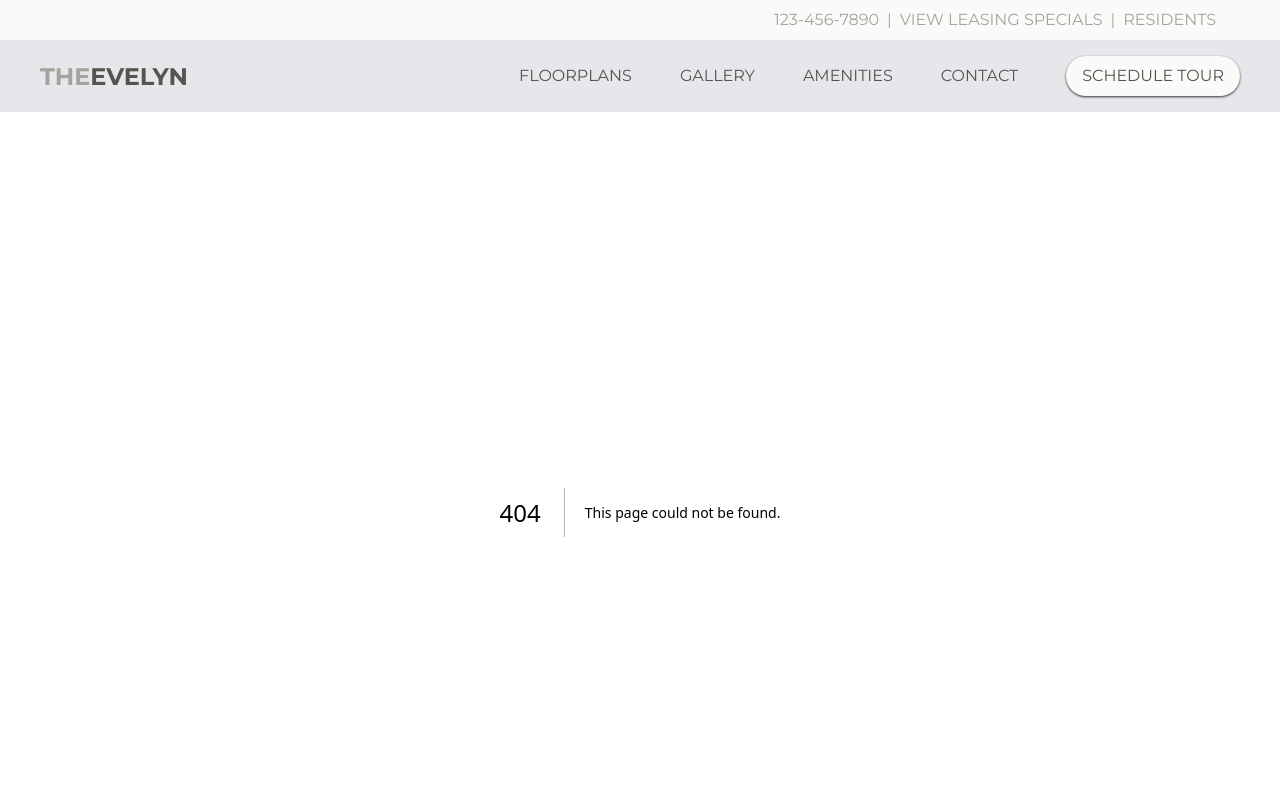
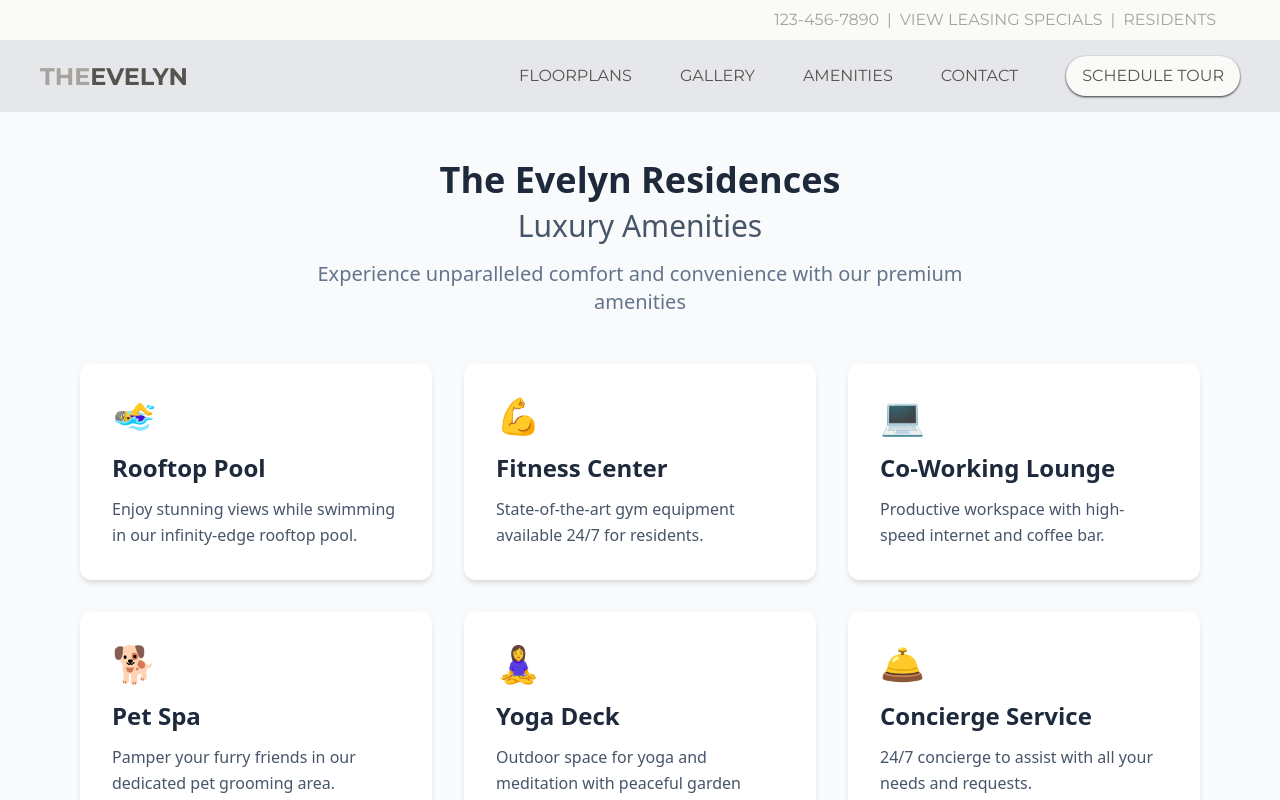
Before and after one commit to bl-aristotle/blank-project, a Next.js app: page /amenities in a window 1280 px wide. Before the commit this address had no page. Shown: the top 800 px of the page. Built offline with nearby package versions, Linux system fonts and the light colour scheme.

Commit message:
amenities page

```diff
--- /dev/null
+++ b/app/amenities/page.tsx
@@ -0,0 +1,83 @@
+// app/amenities/page.tsx
+'use client'
+import Head from 'next/head';
+
+
+const amenities = [
+  {
+    title: "Rooftop Pool",
+    description: "Enjoy stunning views while swimming in our infinity-edge rooftop pool.",
+    icon: "🏊‍♀️"
+  },
+  {
+    title: "Fitness Center",
+    description: "State-of-the-art gym equipment available 24/7 for residents.",
+    icon: "💪"
+  },
+  {
+    title: "Co-Working Lounge",
+    description: "Productive workspace with high-speed internet and coffee bar.",
+    icon: "💻"
+  },
+  {
+    title: "Pet Spa",
+    description: "Pamper your furry friends in our dedicated pet grooming area.",
+    icon: "🐕"
+  },
+  {
+    title: "Yoga Deck",
+    description: "Outdoor space for yoga and meditation with peaceful garden views.",
+    icon: "🧘‍♀️"
+  },
+  {
+    title: "Concierge Service",
+    description: "24/7 concierge to assist with all your needs and requests.",
+    icon: "🛎️"
+  }
+];
+
+export default function AmenitiesPage() {
+  return (
+    <div className="min-h-screen bg-gray-50">
+      <Head>
+        <title>The Evelyn Residences - Amenities</title>
+        <meta name="description" content="Explore the luxurious amenities at The Evelyn Residences" />
+      </Head>
+
+      <main className="container mx-auto px-4 py-12 max-w-6xl">
+        {/* Header Section */}
+        <header className="text-center mb-12">
+          <h1 className="text-4xl font-bold text-slate-800 mb-2">The Evelyn Residences</h1>
+          <h2 className="text-3xl text-slate-600 mb-4">Luxury Amenities</h2>
+          <p className="text-xl text-slate-500 max-w-2xl mx-auto">
+            Experience unparalleled comfort and convenience with our premium amenities
+          </p>
+        </header>
+
+        {/* Amenities Grid */}
+        <div className="grid grid-cols-1 md:grid-cols-2 lg:grid-cols-3 gap-8 mb-12">
+          {amenities.map((amenity, index) => (
+            <div
+              key={index}
+              className="bg-white rounded-xl p-8 shadow-md hover:shadow-lg transition-all duration-300 hover:-translate-y-1"
+            >
+              <div className="text-4xl mb-4">{amenity.icon}</div>
+              <h3 className="text-2xl font-semibold text-slate-800 mb-3">{amenity.title}</h3>
+              <p className="text-slate-600 leading-relaxed">{amenity.description}</p>
+            </div>
+          ))}
+        </div>
+
+        {/* Footer CTA */}
+        <footer className="bg-white rounded-xl p-8 text-center shadow-sm">
+          <p className="text-xl text-slate-600 mb-6">
+            Schedule a tour to experience our amenities in person
+          </p>
+          <button className="bg-red-500 hover:bg-red-600 text-white font-medium py-3 px-8 rounded-lg transition-colors duration-300">
+            SCHEDULE TOUR
+          </button>
+        </footer>
+      </main>
+    </div>
+  );
+}
```
